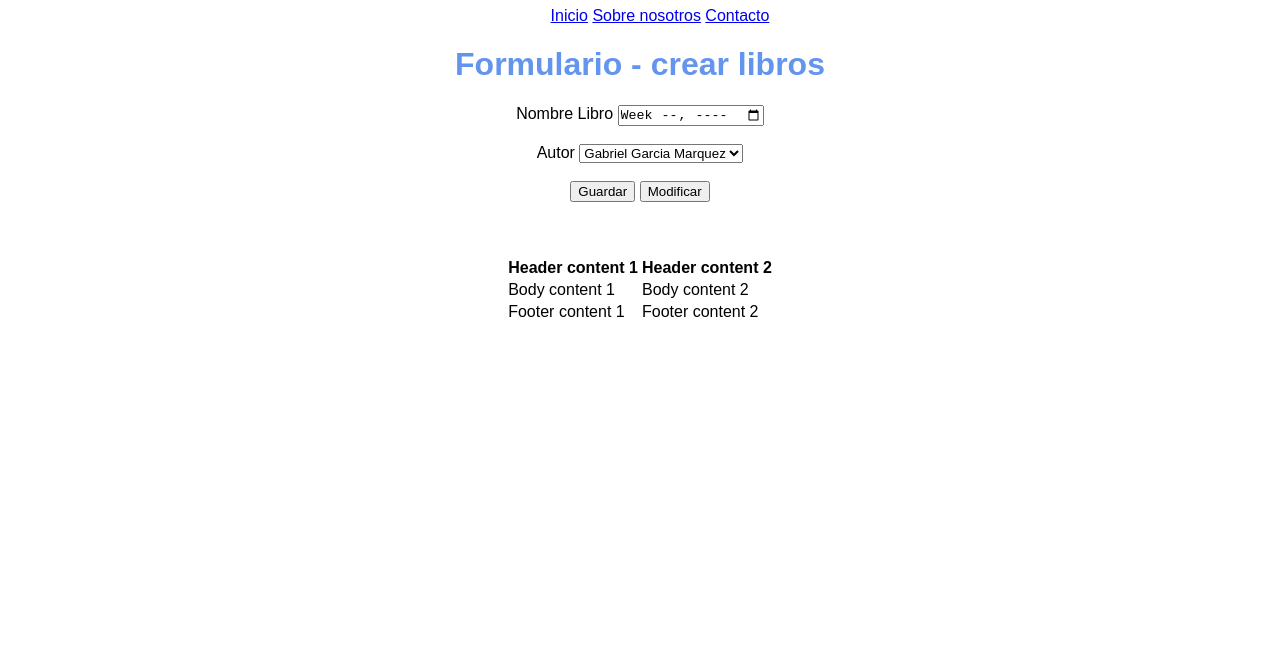
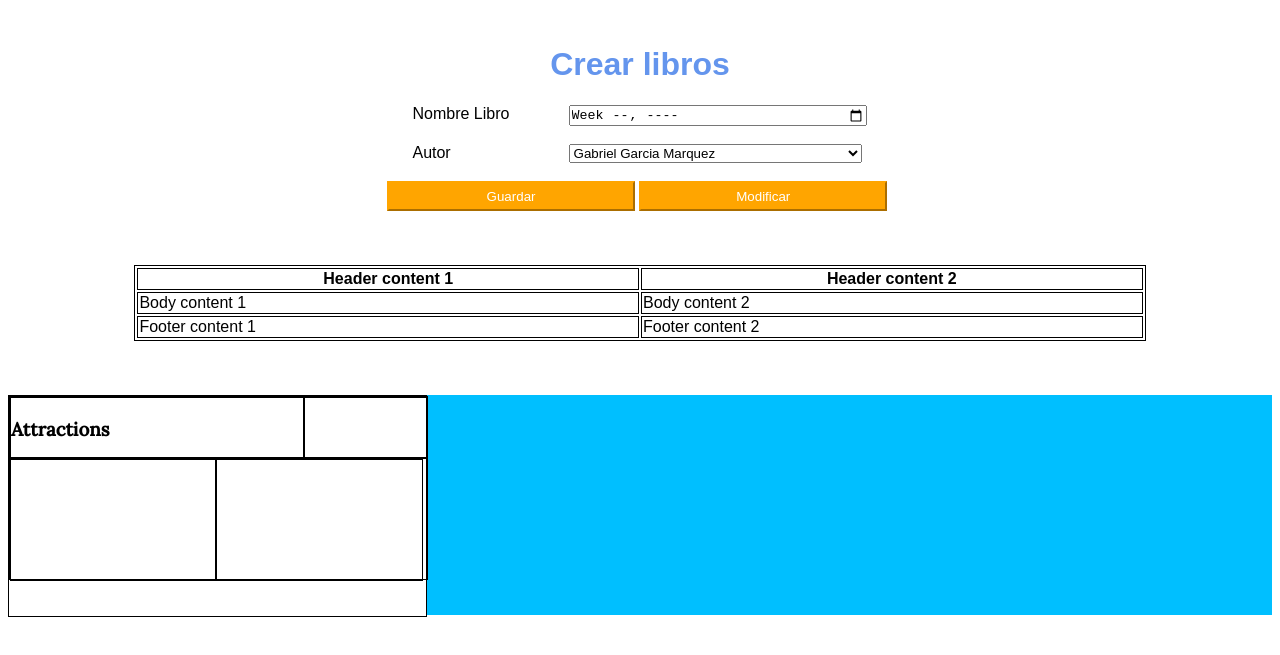
Before and after one commit to MiguelAngelDG29/prueba, a plain HTML site: page index.html in a window 1280 px wide. Shown: the part 209-864 px from the top of the page. Before the commit the page ends 800 px from the top, so only its background shows below. Drawn offline with Linux system fonts and the light colour scheme.

Commit message:
primeros diseños

```diff
--- a/estilos/index.css
+++ b/estilos/index.css
@@ -1,12 +1,4 @@
-.estilo-caja-logo{
-    float:left;
-    width: 50%;
-    height: 200px;
-    text-align: center;
-}
-.estilo-caja-logo2{
-    text-align: left;
-}
+
 body{
     font-family: Arial, Helvetica, sans-serif;
 
@@ -17,6 +9,145 @@ body{
 .color2{
     color:cornflowerblue;
 }
+
+/*header*/
+header{
+    height: 200px;
+    width: 100%;
+}
+
+.estilo-caja-logo{
+    float:left;
+    width: 50%;
+    height: 150px;
+    text-align: center;
+}
+
+.estilo-caja-logo2{
+    text-align: left;
+}
+
 #menu{
     text-align:center;
 }
+
+li{
+    display:inline-table;
+    width: 160px;
+    height: 40px;
+    background-color: orange;
+
+    /*padding-top: 10px;    */
+
+}
+
+li a{
+    text-decoration: none;
+    line-height: 40px;
+    color:white;
+}
+
+li a:hover{
+    color:cornflowerblue;
+}
+
+/*main - formulario*/
+main{
+    text-align:center;
+}
+
+.formulario{
+    width: 40%;
+    margin-left: 30%;
+    margin-right: 30%;
+    text-align: left;
+}
+label{
+    display: inline-block;
+    padding-left: 5%;
+    width: 30%;
+}
+
+input, select{
+    width: 58%;
+}
+
+.boton_guardar{
+    width: 49%;
+    height: 30px;
+    background-color: orange;
+    color:white;
+    border-color: orange;
+}
+
+.boton_guardar:hover{
+    color:cornflowerblue;
+}
+
+
+/*tabla*/
+table{
+    width: 80%;
+    margin-left:auto;
+    margin-right:auto;
+
+}
+
+table, th, tr, td{
+    border: 1px solid #000;
+}
+/*footer*/
+
+footer{
+    width: 100%;
+    height: 220px;
+    background-color: deepskyblue;
+}
+
+.caja_footer1{
+    width: 33%;
+    height: 220px;
+    background-color: white;
+    border: 1px solid rgb(0, 0, 0);
+
+}
+.caja_superior{
+    width: 100%;
+    height: 60px;
+    border: 1px solid rgb(0, 0, 0);
+
+}
+.caja_superior1{
+    width: 70%;
+    height: 60px;
+    border: 1px solid rgb(0, 0, 0);
+    float:left;
+}
+.caja_superior2{
+    width: 29%;
+    height: 60px;
+    border: 1px solid rgb(0, 0, 0);
+    float:left;
+}
+
+.caja_media{
+    width: 100%;
+    height: 120px;
+    border: 1px solid rgb(0, 0, 0);
+
+}
+.caja_media1{
+    width: 49%;
+    height: 120px;
+    border: 1px solid rgb(0, 0, 0);
+    float:left;
+}
+.caja_media2{
+    width: 49%;
+    height: 120px;
+    border: 1px solid rgb(0, 0, 0);
+    float:left;
+}
+h3{
+    font-family: 'Lora', serif;
+}
--- a/index.html
+++ b/index.html
@@ -6,10 +6,14 @@
     <meta name="viewport" content="width=device-width, initial-scale=1.0">
     <title>Titulo de la pagina</title>
     <link rel="stylesheet" href="/estilos/index.css">
+
+    <link rel="preconnect" href="https://fonts.googleapis.com">
+    <link rel="preconnect" href="https://fonts.gstatic.com" crossorigin>
+    <link href="https://fonts.googleapis.com/css2?family=Arimo&family=Dosis:wght@300&family=Lora:wght@400;500&family=Montserrat+Alternates:wght@300&family=Mulish:wght@300&display=swap" rel="stylesheet">
 </head>
 <body>
     <!--header se va a colocar contenido logos titulo menu-->
-    <header style="height: 200px; width: 100%;">
+    <header>
         <!--caja para colocar logo-->
 
         <div class="estilo-caja-logo">
@@ -17,27 +21,25 @@
                 <img src="/img/imagen1.png" />
             </a>
         </div>
-
-
-
         <!--caja para colocar titulo-->
         <!--<div style="float:left; width: 50%; height: 200px; ">-->
         <div class="estilo-caja-logo estilo-caja-logo2">
             <h1 class="color1">BIBLIOTECA G05</h1>
         </div>
+        <!--estilo para el menu-->
         <nav id="menu" >
             <ul>
-                <li style="display:inline-table"><a href="#">Inicio</a></li>
-                <li style="display:inline-table"><a href="#">Sobre nosotros</a></li>
-                <li style="display:inline-table"><a href="#">Contacto</a></li>
+                <li><a href="#">Inicio</a></li>
+                <li><a href="#">Sobre nosotros</a></li>
+                <li><a href="#">Contacto</a></li>
             </ul>
         </nav>
     </header>
     <br />
     <!--formularios , tablas -->
     <main style="text-align:center" id="caja-principal">
-        <h1 class="color2" id="titulo-formulario">Formulario - crear libros</h1>
-        <form>
+        <h1 class="color2" id="titulo-formulario">Crear libros</h1>
+        <form class="formulario">
             <label>Nombre Libro</label>
             <input type="week" id="nombre_libro" name="nombre_libro" />
             <br /><br />
@@ -49,16 +51,14 @@
             </select>
             <br /><br />
 
-            <input type="submit" value="Guardar" />
-            <button>Modificar</button>
-
-
+            <input class="boton_guardar" type="submit" value="Guardar" />
+            <input class="boton_guardar" type="submit" value="Modificar" />
         </form>
     </main>
     <br /><br /><br />
 
 
-        <table style="margin-left:auto;margin-right:auto">
+        <table>
             <thead>
               <tr>
                 <th>Header content 1</th>
@@ -82,10 +82,36 @@
 
 
     <!--contenido a nivel institucional o corporativo-->
+    <br /><br /><br />
+
     <footer>
+          <div class="caja_footer1">
+              <div class="caja_superior">
+                  <div class="caja_superior1">
+                      <h3>Attractions</h3>
+                  </div>
+                  <div class="caja_superior2"></div>
+              </div>
+
+              <div class="caja_media">
+                <div class="caja_media1">
+
+                </div>
+                <div class="caja_media2">
+
+                </div>
+              </div>
+          </div>
+          <div class="caja_footer2">
+
+          </div>
+          <div class="caja_footer3">
+
+
+          </div>
 
     </footer>
 
-
+    <br /><br /><br />
 </body>
 </html>
```
